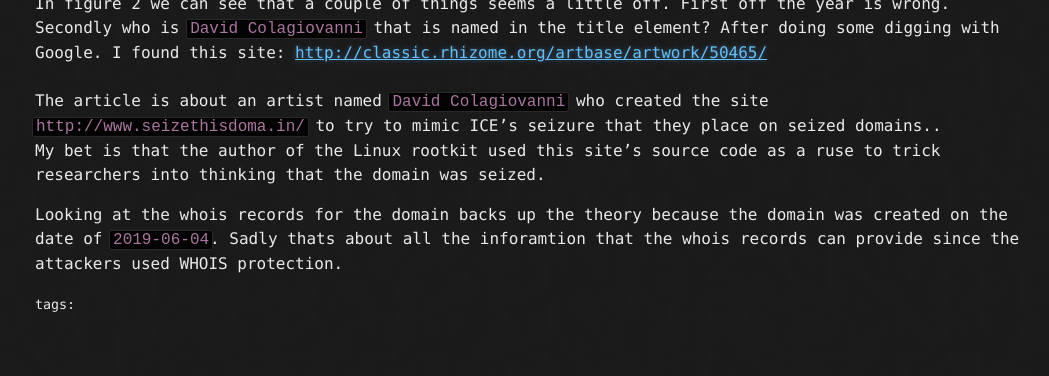
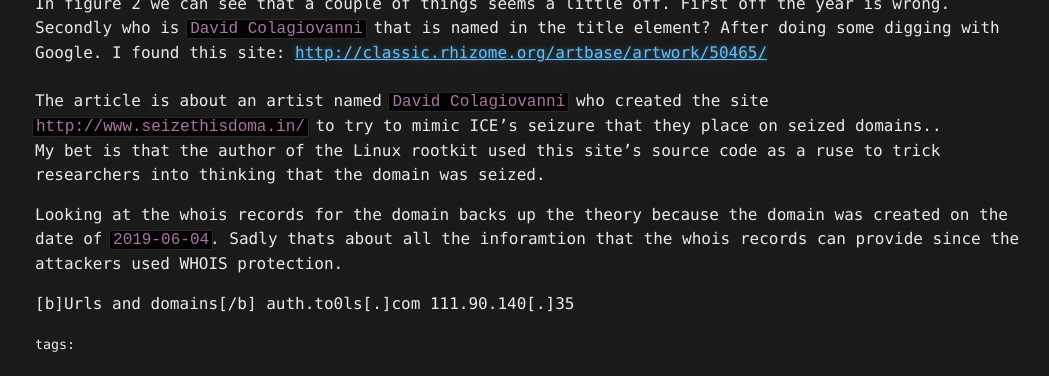
Before and after one commit to Michael-Meade/MinerFind, a Jekyll site: the page built from _posts/2019-6-28-Linux-RootKit.md, in a window 1280 px wide, cut to the strip 1074-1450 px from the top of the page. Shown: the whole strip, without its empty margins (105-1154 px from the left). Built offline with Jekyll 4.4.1, drawn with Linux system fonts in a browser that asks for light colours; our own code applies the rules of GitHub Pages for plain Markdown files; the repository's description, which GitHub fills in, is left out; before the commit the page ends 1410 px from its top, so only the background shows below that.

Commit message:
Update 2019-6-28-Linux-RootKit.md

````diff
--- a/_posts/2019-6-28-Linux-RootKit.md
+++ b/_posts/2019-6-28-Linux-RootKit.md
@@ -17,3 +17,9 @@ My bet is that the author of the Linux rootkit used this site's source code as a
 
 Looking at the whois records for the domain backs up the theory because the domain was created on the date of ```2019-06-04```. Sadly thats about all the inforamtion that the whois records can provide since the <br>
 attackers used WHOIS protection.
+
+
+
+[b]Urls and domains[/b]
+auth.to0ls[.]com
+111.90.140[.]35
````
